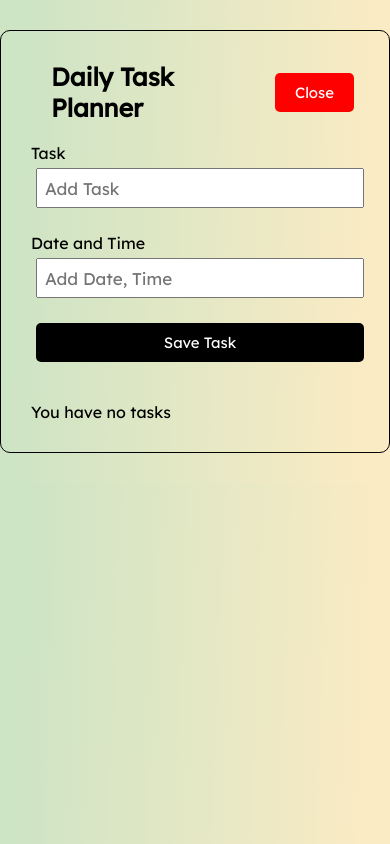
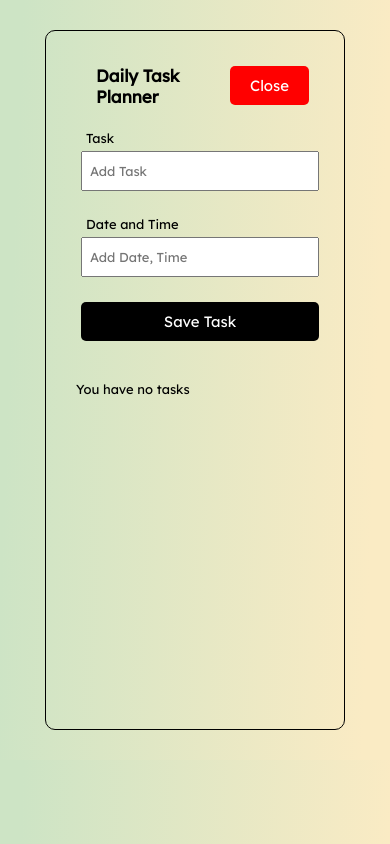
Before and after one commit to Rei-ne/daily-task-planner-react, a React (Create React App) app: page / in a window 390 px wide. Both pictures are taken after a click on the button "Add". Built offline with nearby package versions, Linux system fonts and the light colour scheme; no server answers.

Commit message:
added mobile responsiveness

```diff
--- a/src/index.css
+++ b/src/index.css
@@ -32,13 +32,44 @@ code {
   padding: 30px;
   border-radius:10px;
 }
+@media (max-width: 768px){
+
+  .container {
+    max-width: 300px;
+    margin: 30px auto;
+    overflow: auto;
+    height: 700px;
+    border: 1px solid black;
+    padding: 30px;
+    border-radius:10px;
+  }
+h1 {
+  font-size: 17px !important;
+  }
+
+body {
+  font-size: 13px;
+}
+.form-control label{
+margin-left: 10px;
+}
+
+.form-control input {
+  font-size: 13px !important;
+
+
+}
+
+}
 
 .header {
   display: flex;
   justify-content: space-between;
   align-items: center;
   margin-bottom: 20px;
+  gap: 10px;
 }
+
 h1{
 font-size: 25px;
 padding-left: 20px;
@@ -78,9 +109,7 @@ padding-left: 20px;
   cursor: pointer;
 }
 
-.task.reminder {
-  border-left: 5px solid green;
-}
+
 
 .task h3 {
   display: flex;
@@ -114,18 +143,3 @@ padding-left: 20px;
   align-items: center;
   justify-content: space-between;
 }
-
-.form-control-check label {
-  flex: 1;
-}
-
-.form-control-check input {
-  flex: 2;
-  height: 20px;
-}
-
-
-footer {
-  margin-top: 30px;
-  text-align: center;
-}
```
